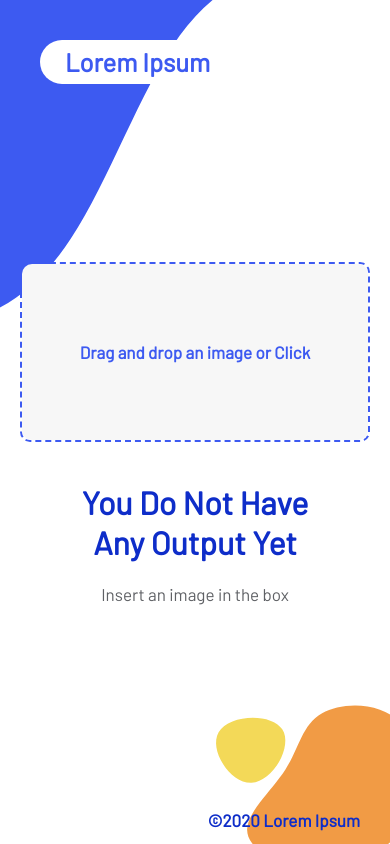
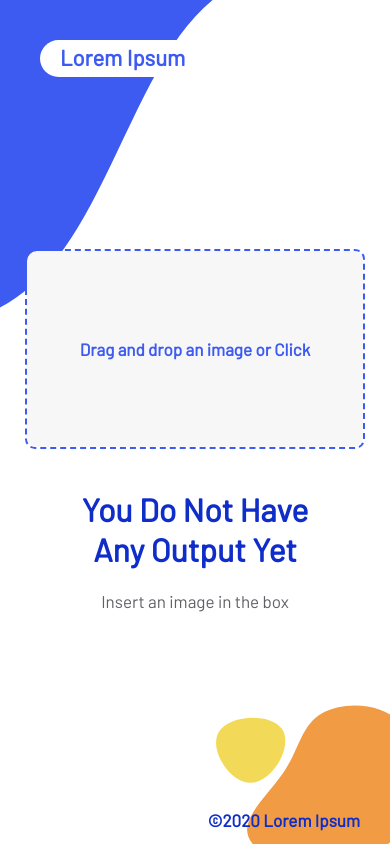
Before and after one commit to rukkiechovwe/blehhhh, a plain HTML site: page index.html in a window 390 px wide. Drawn offline with nearby package versions, Linux system fonts and the light colour scheme.

Commit message:
complete work

```diff
--- a/index.css
+++ b/index.css
@@ -30,10 +30,16 @@ h1{
 	font-size: 32px;
 	line-height: 40px;
 }
+h2{
+	font-size: 22px;
+}
 p{
 	font-weight: 500;
     color:#5f6165;
     margin: 20px 10px;
+}
+img{
+	width: 100%
 }
 .row{
 	display: flex;
@@ -93,7 +99,7 @@ p{
 .header-text{
 	background-color: #ffffff;
     color: #3d5af1;
-    padding: 10px 25px;
+    padding: 5px 20px 8px;
     border-radius: 40px;
 }
 /*--------main styling--------*/
@@ -121,8 +127,8 @@ p{
  	border-radius: 10px;
  	border:2px dashed #3D5AF1;
     max-width: 350px;
-    width: 350px;
- 	height: 180px;
+    width: 340px;
+ 	height: 200px;
 }
 .file_upload-wrapper{
     align-items: center;
@@ -144,6 +150,9 @@ p{
     cursor: pointer;
     z-index: 5;
 }
+.output{
+	width: 320px;
+}
 /*-------footer-------*/
 .footer-note{
 	position: absolute;
@@ -158,6 +167,7 @@ p{
 @media only screen and (max-width: 768px){
 	.main-header{flex-direction: column;}
 	.main-header-text{max-width: 100%;text-align: center;}
+	.output-div{align-items: center;}
 	.custom-shape-divider-bottom-1608609097{top: -200px;left: -120px;width: 140%!important;}
 	.custom-shape-divider-bottom-1608609097 svg{width: calc(191% + 1.3px);height: 490px;}
 }
--- a/index.html
+++ b/index.html
@@ -5,6 +5,8 @@
 	<meta name="viewport" content="width=device-width, initial-scale=1.0, maximum-scale=1.0, user-scalable=no">
 	<title>Lorem Ipsum</title>
 	<link rel="stylesheet" type="text/css" href="index.css">
+	<!-- <link rel="stylesheet" href="https://cdnjs.cloudflare.com/ajax/libs/animate.css/4.0.0/animate.compat.css"/> -->
+	<link rel="stylesheet" href="https://cdnjs.cloudflare.com/ajax/libs/animate.css/4.1.1/animate.min.css"/>
 	<link rel="stylesheet" type="text/css" href="https://fonts.googleapis.com/css?family=Barlow&display=swap');">
 </head>
 <body>
@@ -19,7 +21,7 @@
 			<!-- svg background image -->
 			<!-- main stuff here -->
 			<div class="f-h col">
-				<div class="header-text">
+				<div class="header-text animate__animated animate__backInLeft">
 					<h2>Lorem Ipsum</h2>
 				</div>
 				<div class="main-header row f-h">
@@ -36,9 +38,10 @@
 					</div>
 					<!-- image box end-->
 					<!-- output area -->
-					<div class="main-header-text col">
+					<div class="main-header-text col output-div">
 						<h1>You Do Not Have Any Output Yet</h1>
 						<p>Insert an image in the box</p>
+						<!-- <div class="output"><img src="./img/layout.png"></div> -->
 					</div>
 					<!-- output area -->
 				</div>
```
Also changed, not shown: img/layout.png (added).
